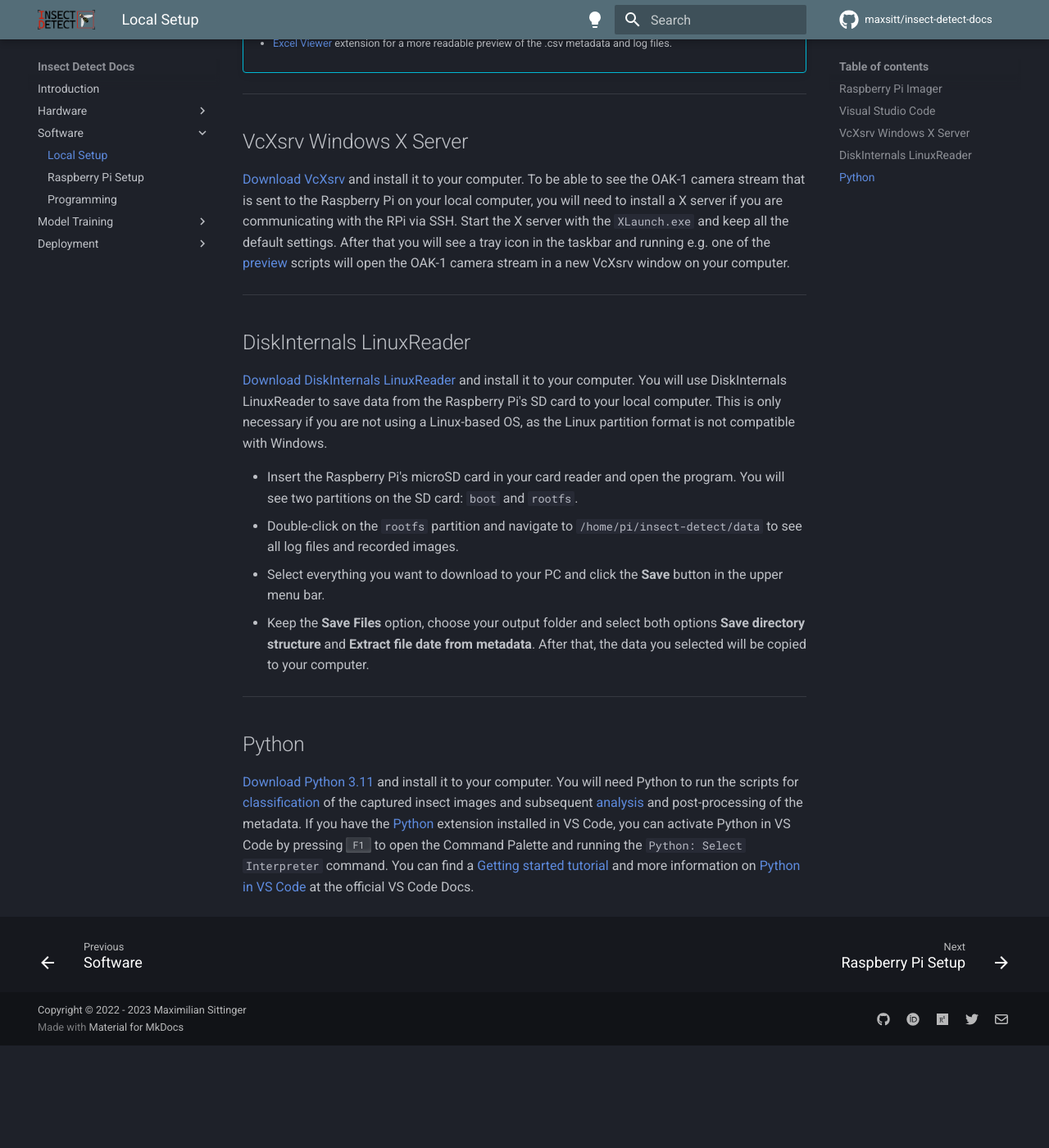
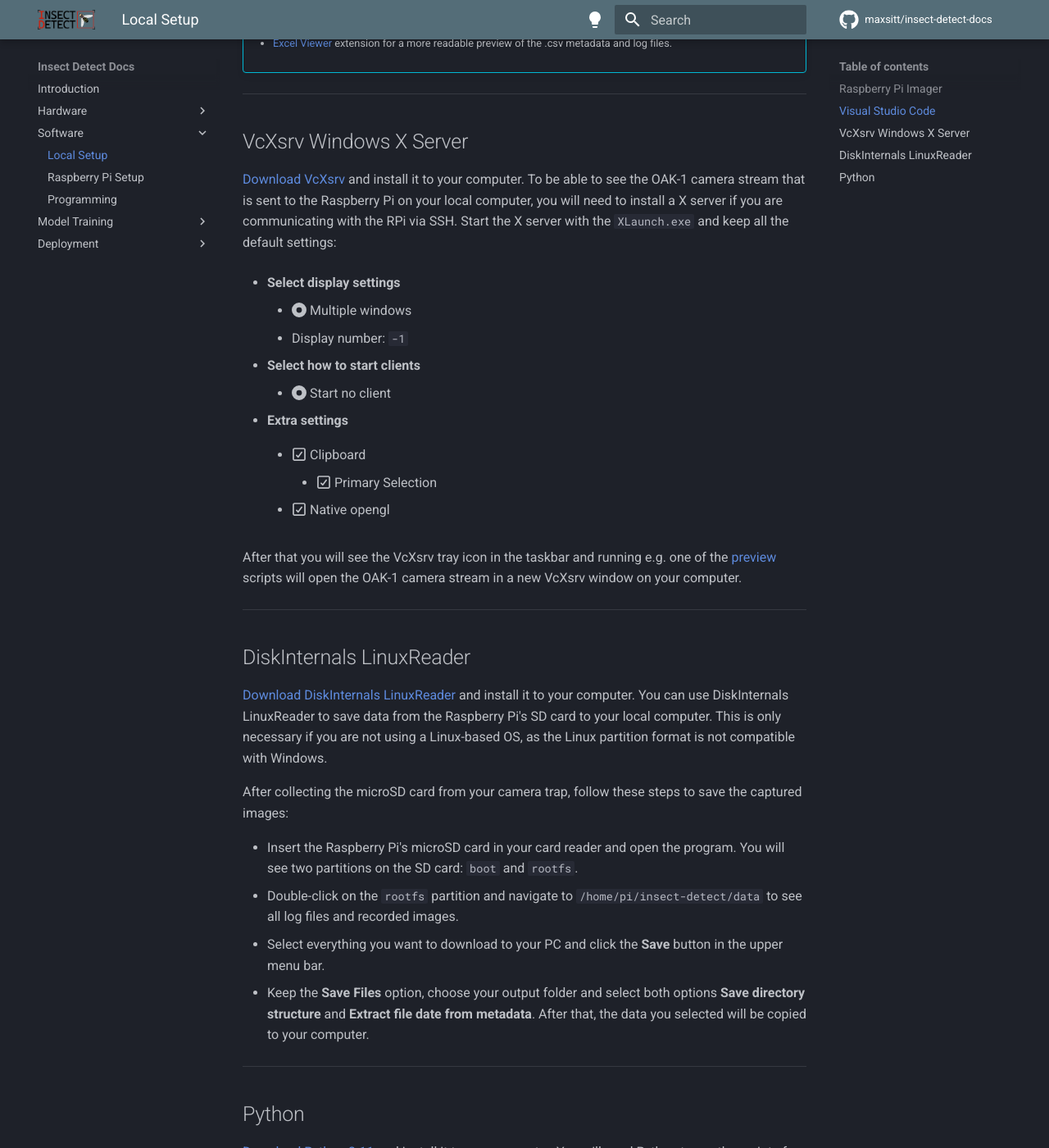
Before and after one commit to maxsitt/insect-detect-docs, an MkDocs documentation site: the page built from docs/software/localsetup.md, in a window 1280 px wide and 1400 px high, scrolled down 806 px. Shown: the whole window at 82% size. Built offline with MkDocs 1.6.1 and Material for MkDocs 9.7.7, drawn with Linux system fonts in a browser that asks for light colours; comment, search, counter and statistics services are not loaded; before the commit the page ends 2081 px from its top, so only the background shows below that.

Commit message:
Update localsetup.md
Add more details regarding the default VcXsrv settings.

```diff
--- a/docs/software/localsetup.md
+++ b/docs/software/localsetup.md
@@ -69,20 +69,41 @@
 install it to your computer. To be able to see the OAK-1 camera stream that is
 sent to the Raspberry Pi on your local computer, you will need to install a X
 server if you are communicating with the RPi via SSH. Start the X server with
-the `XLaunch.exe` and keep all the default settings. After that you will see a
-tray icon in the taskbar and running e.g. one of the
-[preview](programming.md#oak-camera-preview){target=_blank} scripts will open
-the OAK-1 camera stream in a new VcXsrv window on your computer.
+the `XLaunch.exe` and keep all the default settings:
+
+- **Select display settings**
+
+    - :fontawesome-solid-circle-dot: Multiple windows
+    - Display number: `-1`
+
+- **Select how to start clients**
+
+    - :fontawesome-solid-circle-dot: Start no client
+
+- **Extra settings**
+
+    - :fontawesome-regular-square-check: Clipboard
+
+        - :fontawesome-regular-square-check: Primary Selection
+
+    - :fontawesome-regular-square-check: Native opengl
+
+After that you will see the VcXsrv tray icon in the taskbar and running e.g.
+one of the [preview](programming.md#oak-camera-preview){target=_blank} scripts
+will open the OAK-1 camera stream in a new VcXsrv window on your computer.
 
 ---
 
 ## DiskInternals LinuxReader
 
 [Download DiskInternals LinuxReader](https://www.diskinternals.com/linux-reader/){target=_blank}
-and install it to your computer. You will use DiskInternals LinuxReader to
+and install it to your computer. You can use DiskInternals LinuxReader to
 save data from the Raspberry Pi's SD card to your local computer. This is
 only necessary if you are not using a Linux-based OS, as the Linux
 partition format is not compatible with Windows.
+
+After collecting the microSD card from your camera trap, follow these steps to
+save the captured images:
 
 - Insert the Raspberry Pi's microSD card in your card reader and open the program.
   You will see two partitions on the SD card: `boot` and `rootfs`.
```
